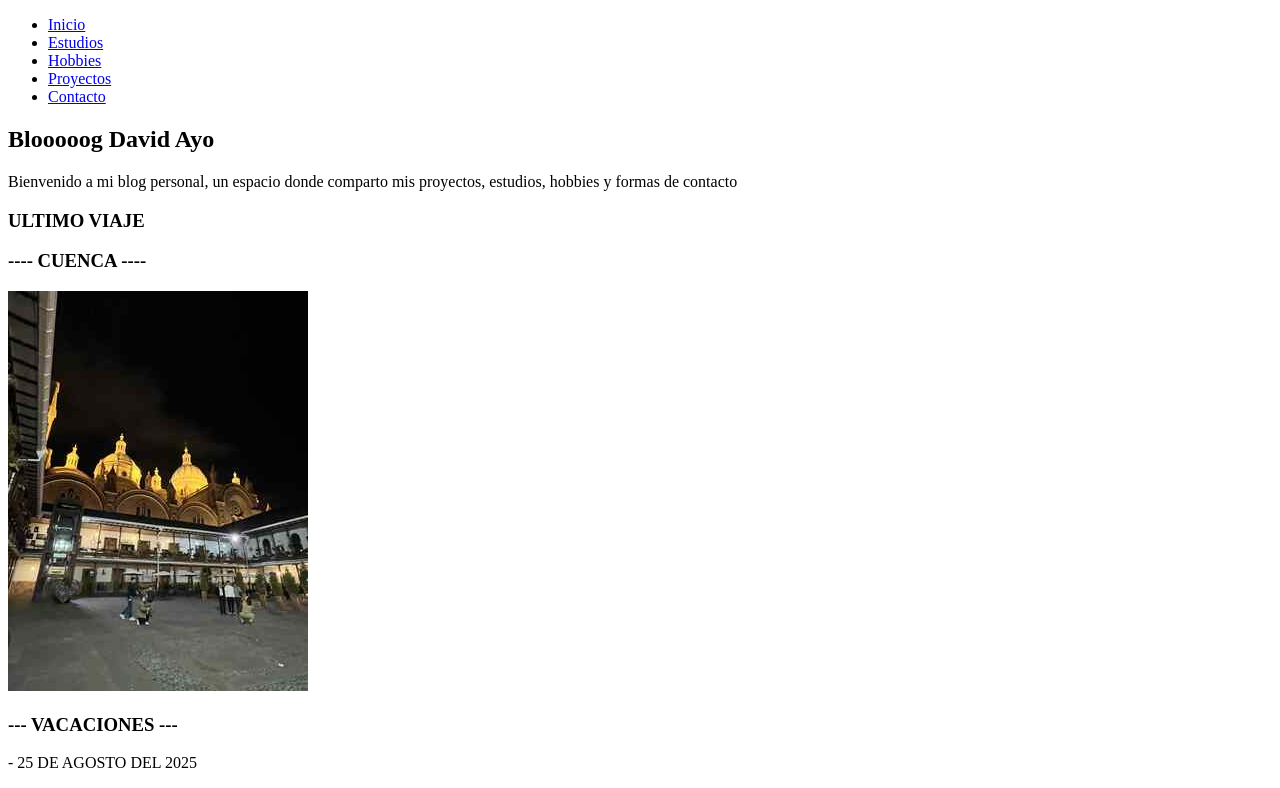
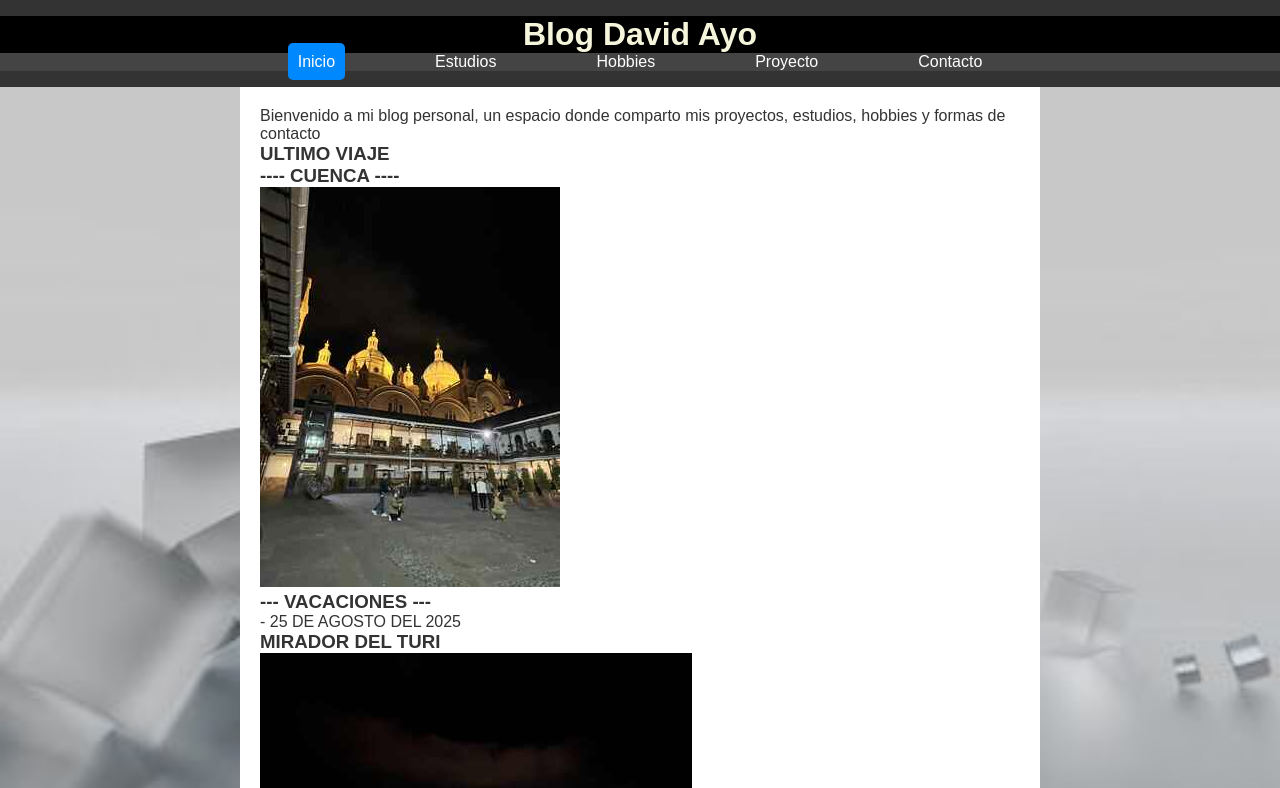
Before and after one commit to davidayo21/Blog-persona-, a plain HTML site: page index.html in a window 1280 px wide. Shown: the top 788 px of the page. Drawn offline with Linux system fonts and the light colour scheme.

Commit message:
modificacion numero3

```diff
--- /dev/null
+++ b/hojaestilos.css
@@ -0,0 +1,72 @@
+*{
+    margin: 0;
+    padding: 0;
+    box-sizing: border-box;
+
+}
+body{
+    font-family: Arial, Helvetica, sans-serif;
+    background-color: rgb(122, 195, 218);
+    color: #333;
+
+
+    background-image:
+    url('img/fondepagima.jpg');
+
+     background-size: cover;
+
+     background-position:
+     center;
+}
+
+h1{
+
+  color: beige;
+  background-color: black;
+  text-align: center;
+
+
+}body {
+  font-family: Arial, sans-serif;
+  margin: 0;
+  background-color: #f9f9f9;
+}
+
+header {
+
+  background-color: #333;
+  color: white;
+  padding: 1em 0;
+  text-align: center;
+}
+
+.menu ul {
+  list-style: none;
+  background-color: #444;
+  padding: 0;
+  margin: 0;
+  display: flex;
+  justify-content: center;
+}
+
+.menu li {
+  margin: 0 40px;
+}
+
+.menu a {
+  color: white;
+  text-decoration: none;
+  padding: 10px;
+}
+
+.menu a.activo {
+  background-color: #0088ff;
+  border-radius: 5px;
+}
+
+main {
+  padding: 20px;
+  max-width: 800px;
+  margin: auto;
+  background: white;
+}
--- a/index.html
+++ b/index.html
@@ -1,23 +1,30 @@
 <!DOCTYPE html>
 <html lang="es">
 <head>
-    <meta charset="UTF-8" />
-    <meta name="viewport" content="width=device-width, initial-scale=1.0" />
+    <meta charset="UTF-8">
+    <meta name="viewport" content="width=device-width, initial-scale=1.0">
     <title>Blog personal de David Ayo</title>
+    <link rel="icon" href="img/ICONO D LA PAGINA.png" type="image/png">
+    <link rel="stylesheet" href="hojaestilos.css">
 </head>
+
 <body>
-    <nav>
+    <header>
+        <h1>Blog David Ayo</h1>
+        <nav class="menu">
             <ul>
-        <li><a href="#">Inicio</a></li>
+                <li><a href="index.html" class="activo">Inicio</a></li>
                 <li><a href="estudios.html">Estudios</a></li>
                 <li><a href="hobbies.html">Hobbies</a></li>
-        <li><a href="proyecto.html">Proyectos</a></li>
+                <li><a href="proyecto.html">Proyecto</a></li>
                 <li><a href="contacto.html">Contacto</a></li>
             </ul>
         </nav>
+    </header>
+
     <main>
       <section id="Bienvenida">
-        <h1>        Blooooog David Ayo       </h1>
+
         <p>
           Bienvenido a mi blog personal,
           un espacio donde comparto mis proyectos, estudios,
```
Also changed, not shown: ProyectodeRA.html (+1 -0 lines), contacto.html (+1 -0 lines), estudios.html (+1 -0 lines), hobbeimascota.html (+1 -0 lines), hobbies.html (+1 -0 lines), hobbydeporte.html (+1 -0 lines), proyecto.html (+1 -0 lines), proyectoCRM.html (+1 -0 lines), img/ICONO D LA PAGINA.png (added), img/fondepagima.jpg (added). Lines whose indentation alone changed are shown as unchanged.
